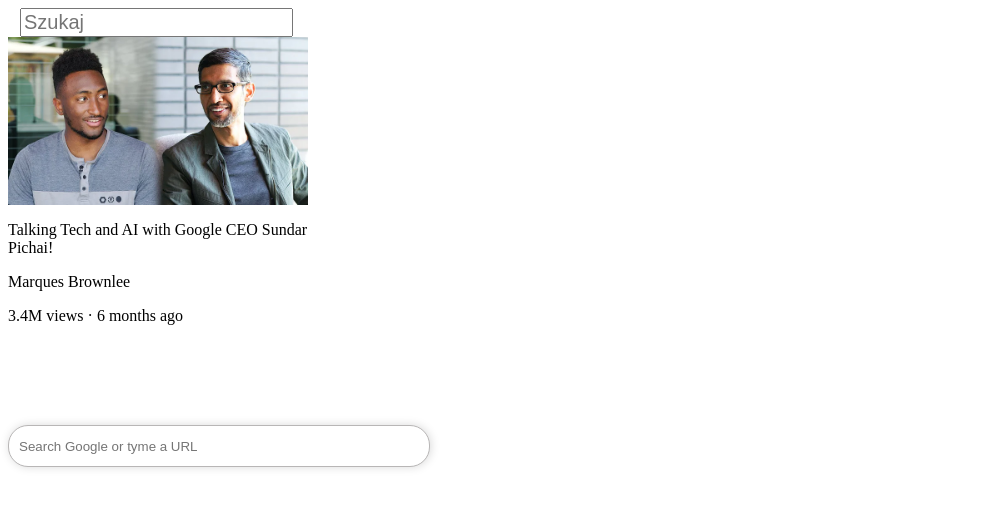
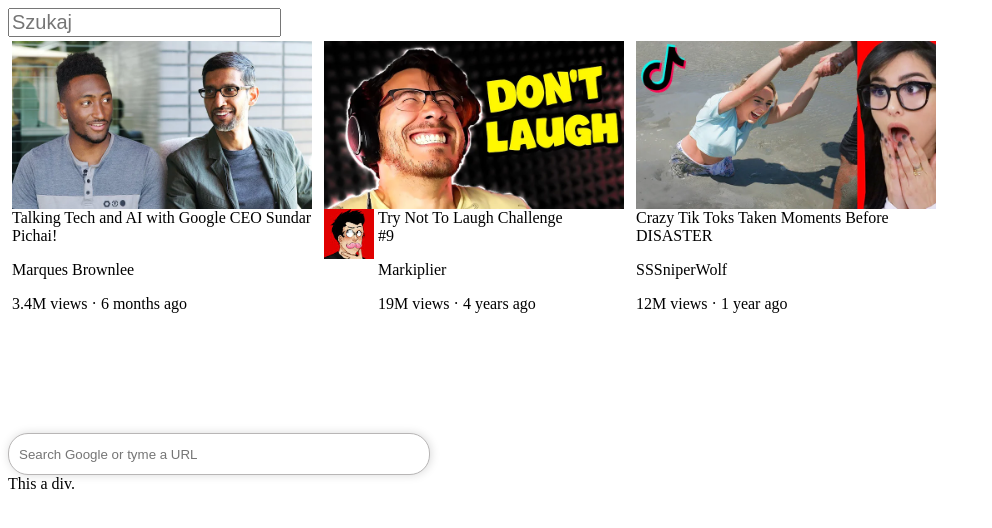
Before and after one commit to Sysdrummatic/First-Website, a plain HTML site: page html-css-course/youtube-clone/index.html in a window 1280 px wide. Shown: the whole page, without its empty margins (0-992 px from the left). Drawn offline with Linux system fonts and the light colour scheme.

Commit message:
Adding new containers

```diff
--- a/html-css-course/youtube-clone/index.html
+++ b/html-css-course/youtube-clone/index.html
@@ -8,15 +8,51 @@
         <link rel="stylesheet" href="youtube.css" />
     </head>
     <body>
-        <div>
-            <input class="search-bar" type="text" placeholder="Szukaj" />
+        <!-- <div> -->
+        <input class="search-bar" type="text" placeholder="Szukaj" />
+        <!-- </div> -->
+
+        <div class="video-container">
             <img src="images/thumbnail-1.webp" alt="Text" class="thumbnail" />
+            <p class="video-title">
+                Talking Tech and AI with Google CEO Sundar Pichai!
+            </p>
+            <p class="video-author">Marques Brownlee</p>
+            <p class="video-stats">3.4M views &#183; 6 months ago</p>
         </div>
-        <p class="video-title">
-            Talking Tech and AI with Google CEO Sundar Pichai!
-        </p>
-        <p class="video-author">Marques Brownlee</p>
-        <p class="video-stats">3.4M views &#183; 6 months ago</p>
+
+        <div class="video-container">
+            <div>
+                <img
+                    src="images/thumbnail-2.webp"
+                    alt="Text"
+                    class="thumbnail"
+                />
+            </div>
+            <div>
+                <div class="channel-min">
+                    <img
+                        src="images/channel-2.jpeg"
+                        alt="chanel photo"
+                        class="channel-pics"
+                    />
+                </div>
+                <div class="video-details">
+                    <p class="video-title">Try Not To Laugh Challenge #9</p>
+                    <p class="video-author">Markiplier</p>
+                    <p class="video-stats">19M views &#183; 4 years ago</p>
+                </div>
+            </div>
+        </div>
+
+        <div class="video-container">
+            <img src="images/thumbnail-3.webp" alt="Text" class="thumbnail" />
+            <p class="video-title">
+                Crazy Tik Toks Taken Moments Before DISASTER
+            </p>
+            <p class="video-author">SSSniperWolf</p>
+            <p class="video-stats">12M views &#183; 1 year ago</p>
+        </div>
 
         <div class="google-like-search-bar-object">
             <input
@@ -25,5 +61,7 @@
                 class="google-like-search-bar"
             />
         </div>
+
+        <div class="my-div">This a div.</div>
     </body>
 </html>
--- a/html-css-course/youtube-clone/youtube.css
+++ b/html-css-course/youtube-clone/youtube.css
@@ -14,7 +14,8 @@
 
 .search-bar {
     font-size: 20px;
-    margin-left: 12px;
+    display: block;
+    /* margin-left: 12px; */
 }
 
 .google-like-search-bar-object {
@@ -35,11 +36,34 @@
     box-shadow: 1px 0px 10px rgba(0, 0, 0, 0.15);
 }
 
+.video-container {
+    width: 300px;
+    display: inline-block;
+    margin-left: 4px;
+    margin-right: 4px;
+    margin-top: 4px;
+    margin-bottom: 4px;
+    vertical-align: top;
+}
+
 .video-title {
-    width: 300px;
+    margin-top: 0;
 }
 
 .video-author,
 .video-stats {
     display: block;
 }
+
+.channel-min {
+    display: inline-block;
+    width: 50px;
+    vertical-align: top;
+}
+.channel-pics {
+    width: 100%;
+}
+.video-details {
+    display: inline-block;
+    width: 200px;
+}
```
Also changed, not shown: html-css-course/youtube-clone/images/channel-1.jpeg (added), html-css-course/youtube-clone/images/channel-2.jpeg (added), html-css-course/youtube-clone/images/channel-3.jpeg (added), html-css-course/youtube-clone/images/thumbnail-2.webp (added), html-css-course/youtube-clone/images/thumbnail-3.webp (added).
